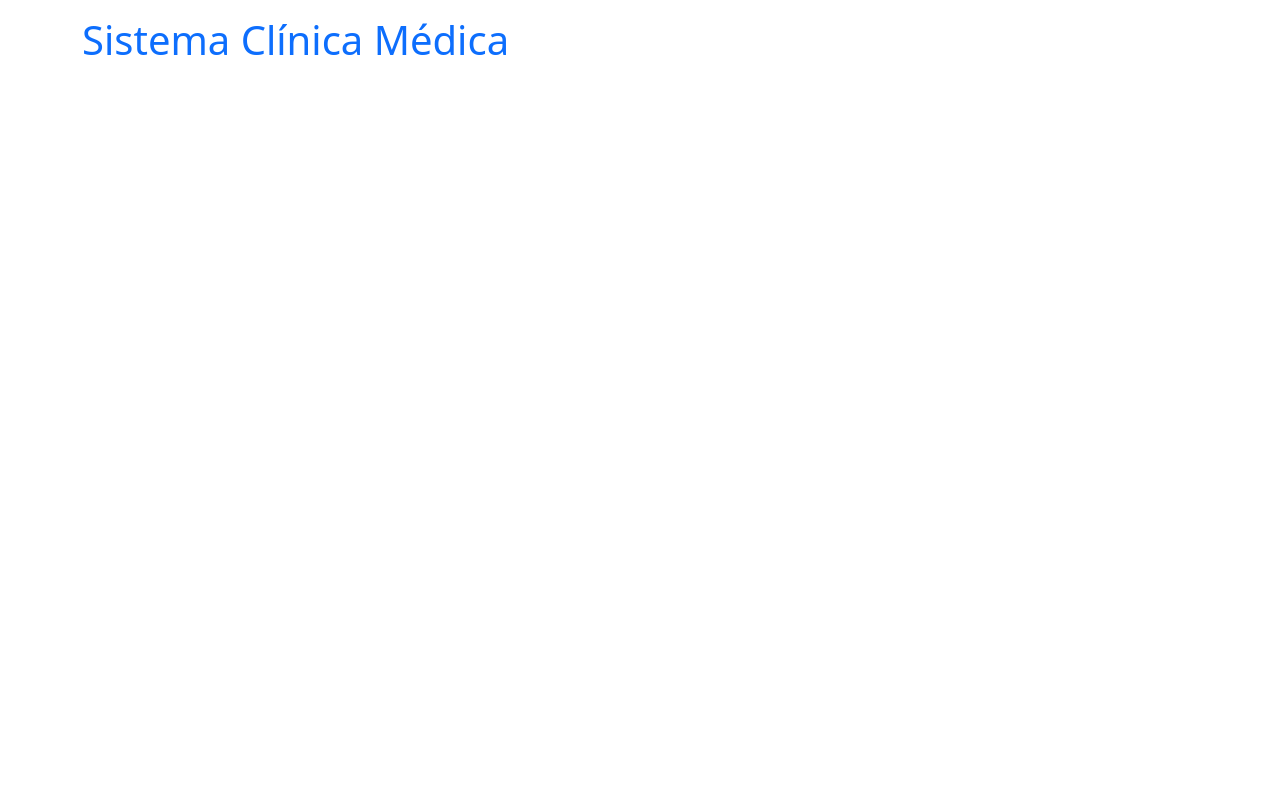
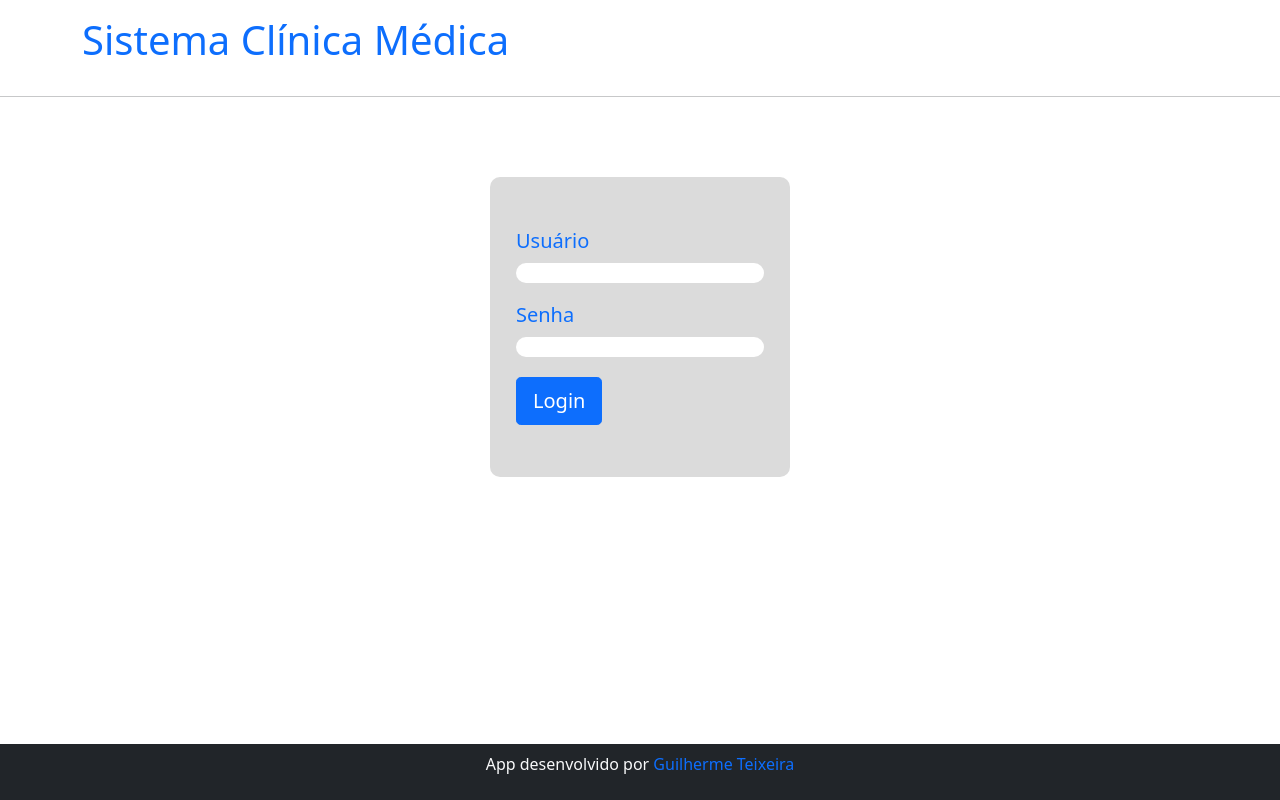
Before and after one commit to gtrodrigues04/clinica, a React (Create React App) app in the folder frontend/: page /login in a window 1280 px wide. Built offline with nearby package versions, Linux system fonts and the light colour scheme; no server answers.

Commit message:
Form Login Page

```diff
--- a/frontend/package.json
+++ b/frontend/package.json
@@ -15,6 +15,7 @@
     "axios": "^0.21.4",
     "bootstrap": "^5.1.1",
     "date-fns": "^2.24.0",
+    "formik": "^2.2.9",
     "global": "^4.4.0",
     "leaflet": "^1.7.1",
     "react": "^17.0.2",
--- a/frontend/src/Routes.tsx
+++ b/frontend/src/Routes.tsx
@@ -3,6 +3,9 @@ import './assets/css/styles.css'
 import Home from './pages/Home'
 import Header from './components/Header';
 import { Cadastro } from './pages/Cadastro';
+import Login from './pages/Login';
+import { NotFound } from './components/NotFound';
+
 const Routes = () => {
     return (
         <div>
@@ -11,6 +14,8 @@ const Routes = () => {
                 <Switch>
                     <Route path="/" exact component={Home} />
                     <Route path="/cadastro" exact component={Cadastro} />
+                    <Route path="/login" exact component={Login}/>
+                    <Route component={NotFound}/>
                 </Switch>
             </BrowserRouter>
         </div>
--- a/frontend/src/assets/css/styles.css
+++ b/frontend/src/assets/css/styles.css
@@ -18,17 +18,20 @@ html, body {
     flex: 1 0 auto;
 }
 
+
 footer {
     position: fixed;
     bottom:0;
     left:0;
     width: 100%;
+    text-align: center;
 }
 
 .bg-primary {
     background-color: var(--color-primary) !important;
 }
 
+
 .text-primary {
     color: var(--color-primary) !important;
 }
--- /dev/null
+++ b/frontend/src/components/Header/header.css
@@ -0,0 +1,3 @@
+.container a {
+    text-decoration: none;
+}
--- a/frontend/src/components/Header/index.tsx
+++ b/frontend/src/components/Header/index.tsx
@@ -1,11 +1,11 @@
-
+import { Link } from "react-router-dom";
+import './header.css'
 const Header = () => {
     return (
         <div className='container'>
-            <h1 className="text-primary py-3">Sistema Clínica Médica</h1>
+            <Link to="/"><h1 className="text-primary py-3">Sistema Clínica Médica</h1></Link>
         </div>
 
     );
 }
-
 export default Header;
--- /dev/null
+++ b/frontend/src/components/NotFound/index.tsx
@@ -0,0 +1,5 @@
+export const NotFound = () => {
+    return (
+        <h1>Not Found</h1>
+    );
+}
--- a/frontend/src/pages/Cadastro/index.tsx
+++ b/frontend/src/pages/Cadastro/index.tsx
@@ -7,6 +7,7 @@ import * as yup from "yup";
 import './post.css'
 import api from "../../serivces/api";
 import { useEffect, useState } from "react";
+
 
 export const Cadastro = () => {
 
@@ -26,7 +27,7 @@ export const Cadastro = () => {
     date_nasc: yup.string().required("A data é obrigatória"),
     altura: yup.string().required("A altura é obrigatória").max(4, "Até 4 caracteres permitidos"),
     peso: yup.string().required("O peso é obrigatório").max(5, "Até 5 caractéres permitidos"),
-    UF: yup.string().required()
+    uf: yup.string().required()
   })
 
   const { register, handleSubmit, formState: { errors } } = useForm({
@@ -86,7 +87,7 @@ export const Cadastro = () => {
 
             <div className="fields">
               <label>UF</label>
-              <select {...register("UF")}>
+              <select {...register("uf")}>
               {Estado.map((item) => {
               return (
                 <option>{item.sigla}</option>
--- /dev/null
+++ b/frontend/src/pages/Login/index.tsx
@@ -0,0 +1,45 @@
+import Footer from '../../components/Footer';
+import { ErrorMessage, Formik, Form, Field} from 'formik'
+import './login.css'
+import * as yup from 'yup'
+
+export const Login = () => {
+    const handleSubmit = (values: any) => console.log(values)
+
+    const validations = yup.object({
+        user: yup.string().max(10).required(),
+        password: yup.string().min(8).required()
+    })
+
+    return (
+        <>
+            <hr />
+            <div className="jumbotrom">
+                <div className='container-login'>
+                    <Formik initialValues={{}} onSubmit={handleSubmit} class='App-form' validationSchema={validations}>
+                        <Form>
+                            <div className="Form-Group">
+                                <h5>Usuário</h5>
+                                <Field className="Form-Field"
+                                name="user"/>
+                                <ErrorMessage
+                                    component="span" name="user" className="Form-Error"></ErrorMessage>
+                            </div>
+                            <div className="Form-Group">
+                                <h5>Senha</h5>
+                                <Field className="Form-Field"
+                                name="password"/>
+                                <ErrorMessage
+                                    component="span" name="password" className="Form-Error"></ErrorMessage>
+                            </div>
+                            <button className="btn btn-primary btn-lg" type="submit">Login</button>
+                        </Form>
+                    </Formik>
+                </div>
+                <Footer></Footer>
+            </div>
+        </>
+    );
+}
+
+export default Login;
--- /dev/null
+++ b/frontend/src/pages/Login/login.css
@@ -0,0 +1,32 @@
+.jumbotrom {
+    display: flex;
+    justify-content: center;
+    margin: 0;
+}
+.container-login {
+    margin-top: 5%;
+    width: 300px;
+    height: 300px;
+    background-color: rgb(219, 219, 219);
+    color: #0d6efd;
+    border-radius: 10px;
+    display: flex;
+    flex-direction: column;
+    justify-content: center;
+    align-items: center;
+}
+
+.App-Form {
+    display: flex;
+    justify-content: center;
+    align-items: center;
+    flex-direction: column;
+}
+
+.Form-Error {
+    color: #ff8080;
+}
+
+.Form-Field {
+    margin-bottom: 20px;
+}
```
Also changed, not shown: 1 other file (tests, documents, lock files or other folders).
